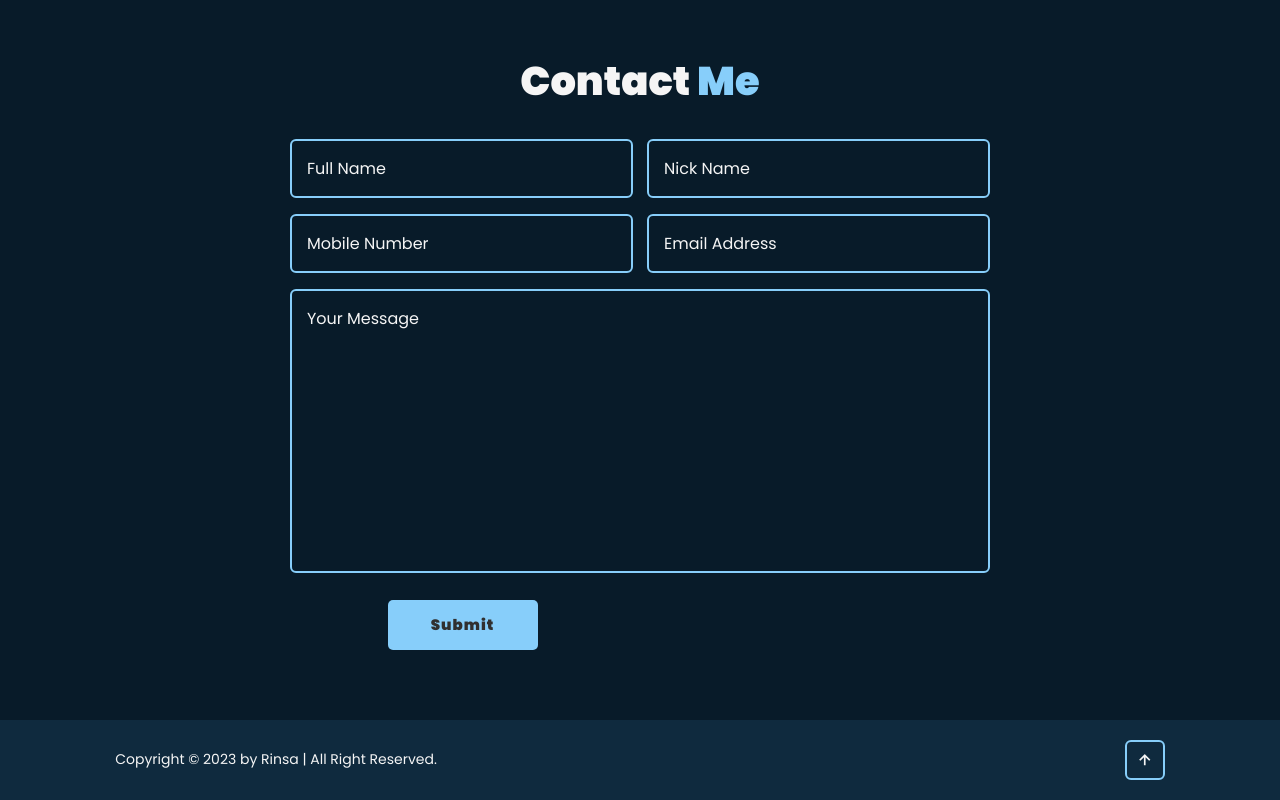
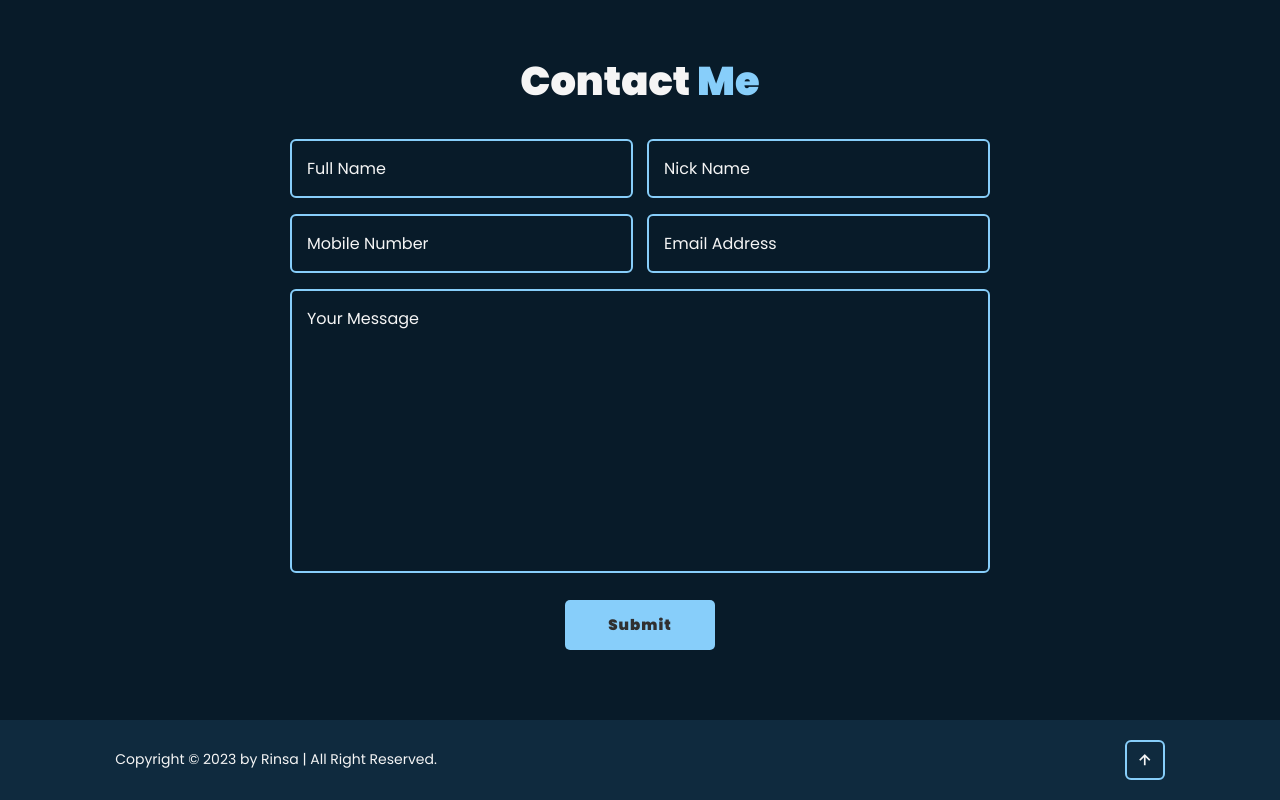
Before and after one commit to ririnjulianansa/Portfolio-Ririn-Julianansa, a plain HTML site: page index.html in a window 1280 px wide. Shown: the part 3472-4272 px from the top of the page. Drawn offline with nearby package versions, Linux system fonts and the light colour scheme.

Commit message:
update style.css

```diff
--- a/style.css
+++ b/style.css
@@ -248,6 +248,11 @@ span {
     color: whitesmoke;
 }
 
+.btn-box.btns {
+    width: 15rem;
+    display: inline-block;
+}
+
 .portfolio {
     min-height: auto;
     padding-bottom: 7rem;
```
